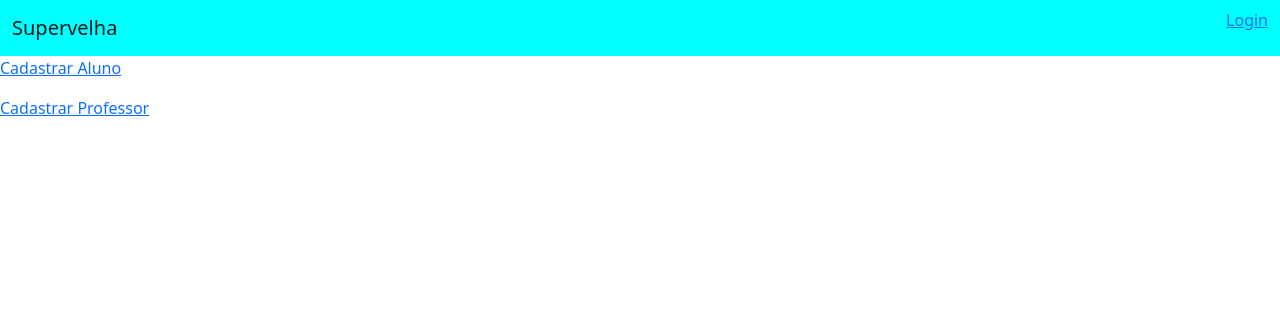
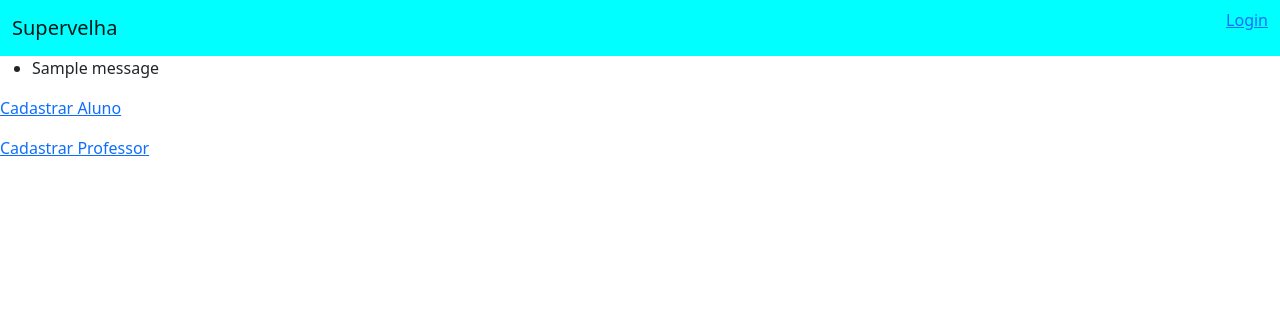
Before and after one commit to virocha11/Supervelha-SPA, a Django app: page / in a window 1280 px wide. Shown: the top 316 px of the page. Run offline with Django 5.2, Linux system fonts and the light colour scheme; one stand-in notice (Sample message) is shown; parts of the project's set-up code (start-up, migrations or seed data) failed here and were passed over.

Commit message:
Messages Update

```diff
--- a/back_end/cadastro/views.py
+++ b/back_end/cadastro/views.py
@@ -1,6 +1,8 @@
 from django.shortcuts import render
 from django.http import HttpResponse, HttpRequest
 from django.contrib.auth.models import User, Group
+from django.contrib import messages
+
 import re
 
 # Create your views here.
@@ -15,18 +17,26 @@ def cadastro_professor(request: HttpRequest):
     return render(request, 'registration/professor.html')
 
 def validar_cadastro(request: HttpRequest):
+    error = 0
     if request.POST.get('password') != request.POST.get('cpassword'):
-        return False, HttpResponse('As duas senhas digitadas são diferentes.')
+        messages.add_message(request, messages.ERROR, 'As duas senhas digitadas são diferentes.')
+        error = 1
     r = re.compile(r'^[\w-]+@(?:[a-zA-Z0-9-]+\.)+[a-zA-Z]{2,}$')
     if (not r.match(request.POST.get('email'))):
-        return False, HttpResponse('E-mail inválido.')
+        messages.add_message(request, messages.ERROR, 'E-mail inválido.')
+        error = 1
     usuarios = User.objects.all()
     for usuario in usuarios:
         if usuario.email == request.POST.get('email'):
-            return False, HttpResponse('E-mail já cadastrado.')
+            messages.add_message(request, messages.ERROR, 'E-mail já está em uso.')
+            error = 1
         if usuario.username == request.POST.get('username'):
-            return False, HttpResponse('Nome de usuário em uso.')
-    return True
+            messages.add_message(request, messages.ERROR, 'Nome de usuário já está em uso.')
+            error = 1
+    if error == 1:
+        return False
+    else:
+        return True
 
 def cadastrar_aluno(request: HttpRequest):
     if (validar_cadastro(request) == True):
@@ -36,9 +46,10 @@ def cadastrar_aluno(request: HttpRequest):
         except:
             grupo = Group.objects.create(name='Aluno')
         novo_aluno.groups.add(grupo)
-        return HttpResponse(f'Cadastrado com sucesso! Seu ID é: {novo_aluno.id}')
+        messages.add_message(request, messages.SUCCESS, f'Cadastrado com sucesso! Seu ID é: {novo_aluno.id}')
+        return render(request, 'registration/aluno.html')
     else:
-        return(validar_cadastro(request)[1])
+        return render(request, 'registration/aluno.html')
 
 def cadastrar_professor(request: HttpRequest):
     if (validar_cadastro(request) == True):
@@ -48,6 +59,7 @@ def cadastrar_professor(request: HttpRequest):
         except:
             grupo = Group.objects.create(name='Professor')
         novo_professor.groups.add(grupo)
-        return HttpResponse(f'Cadastrado com sucesso! Seu ID é: {novo_professor.id}')
+        messages.add_message(request, messages.SUCCESS, f'Cadastrado com sucesso! Seu ID é: {novo_professor.id}')
+        return render(request, 'registration/professor.html')
     else:
-        return(validar_cadastro(request)[1])
+        return render(request, 'registration/professor.html')
--- a/back_end/templates/base_generic.html
+++ b/back_end/templates/base_generic.html
@@ -23,6 +23,14 @@
         </ul>
       </div>
     </nav>
+    {% if messages %}
+    <ul class="messages">
+      {% for message in messages %}
+        <li{% if message.tags %} class="{{ message.tags }}"{% endif %}> {{ message }}
+      </li>
+      {% endfor %}
+    </ul>
+    {% endif %}
     {% block sidebar %}<!-- insert default navigation text for every page -->{% endblock %}
     {% block content %}<!-- default content text (typically empty) -->{% endblock %}
   </body>
```
Also changed, not shown: README.md.
